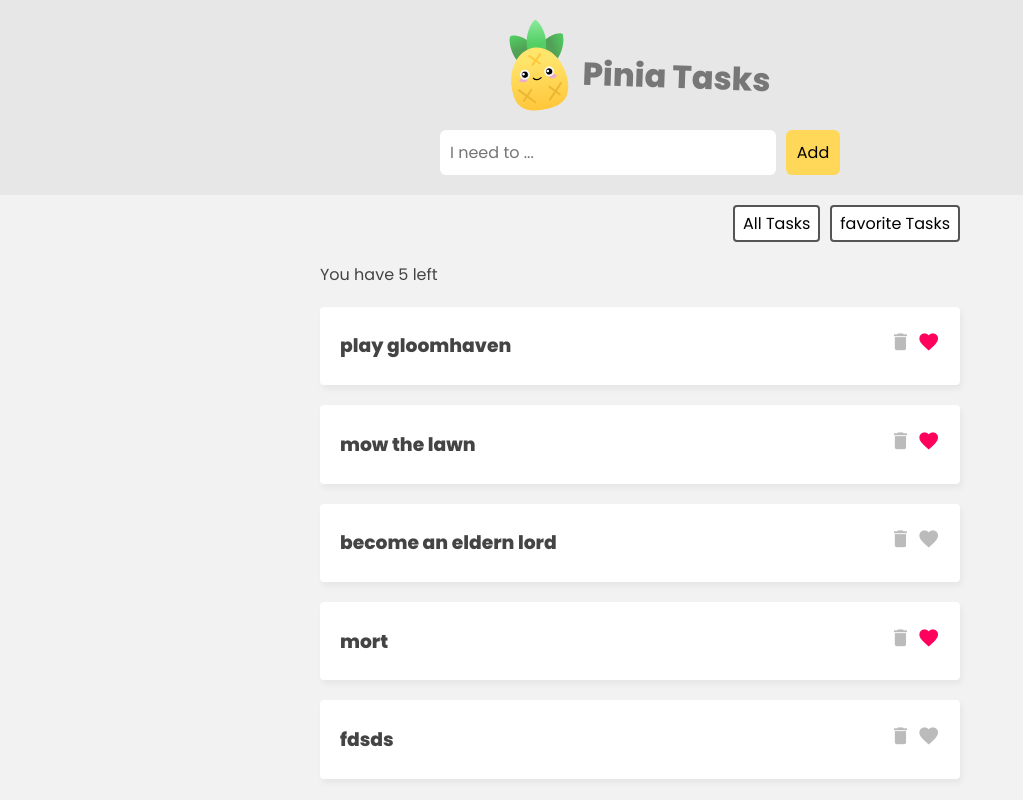
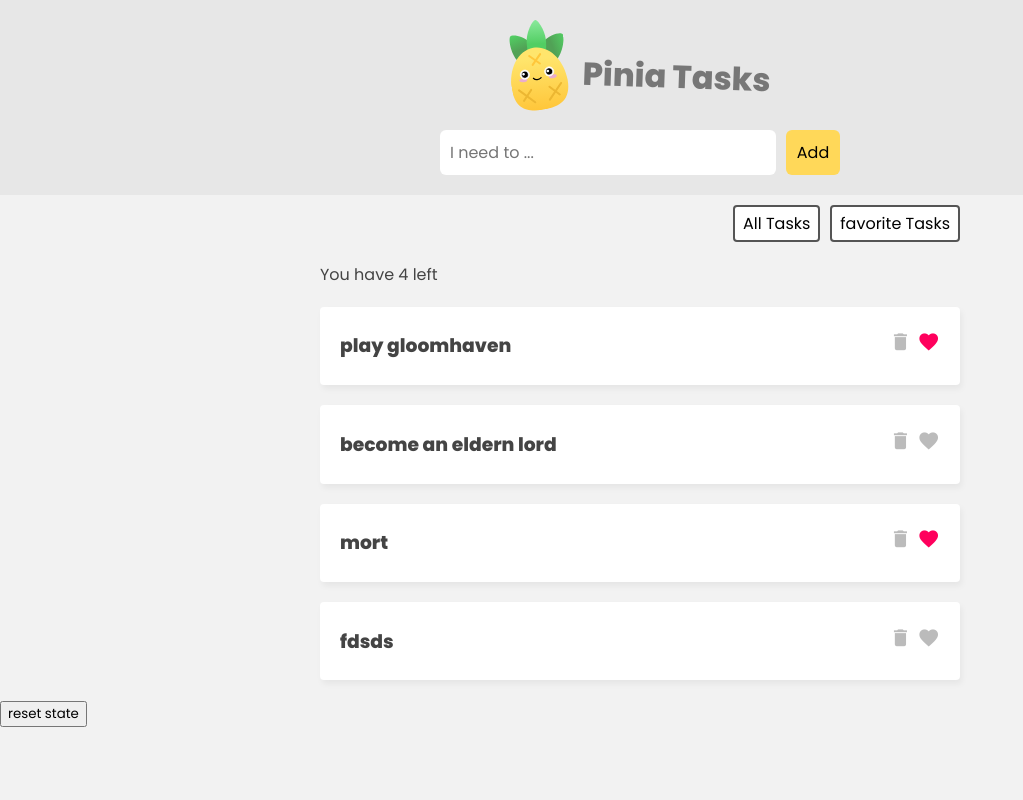
Before and after one commit to shayd2110/Vue-tut, a Vue app in the folder pinia/pinia-tasks/: page / in a window 1280 px wide. Shown: the whole page, without its empty margins (0-1023 px from the left). Built offline with nearby package versions, Linux system fonts and the light colour scheme; data requests are answered from the project's data file.

Commit message:
reset store and storeToRefs

```diff
--- a/pinia/pinia-tasks/data/db.json
+++ b/pinia/pinia-tasks/data/db.json
@@ -3,11 +3,6 @@
     {
       "id": "1",
       "title": "play gloomhaven",
-      "isFav": true
-    },
-    {
-      "id": "2",
-      "title": "mow the lawn",
       "isFav": true
     },
     {
--- a/pinia/pinia-tasks/src/App.vue
+++ b/pinia/pinia-tasks/src/App.vue
@@ -18,22 +18,26 @@
     </nav>
 
     <!-- loading -->
-    <div class="loading" v-if="taskStore.loading">Loading Tasks...</div>
+    <div class="loading" v-if="loading">Loading Tasks...</div>
 
     <!-- task list -->
     <div class="task-list" v-if="filter == 'all'">
-      <p>You have {{ taskStore.totalCnt }} left</p>
-      <div v-for="task in taskStore.tasks" :key="task.id">
+      <p>You have {{ totalCnt }} left</p>
+      <div v-for="task in tasks" :key="task.id">
         <TaskDetails :task="task" />
       </div>
     </div>
     <div class="task-list" v-if="filter == 'favs'">
-      <p>You have {{ taskStore.favCnt }} favorite tasks left</p>
+      <p>You have {{ favCnt }} favorite tasks left</p>
 
-      <div v-for="task in taskStore.favs" :key="task">
+      <div v-for="task in favs" :key="task">
         <TaskDetails :task="task" />
       </div>
     </div>
+
+    <!-- reset state -->
+
+    <button @click="taskStore.$reset">reset state</button>
   </main>
 </template>
 
@@ -42,17 +46,20 @@
 import TaskDetails from "./components/TaskDetails.vue";
 import { useTaskStore } from "./stores/TaskStore";
 import TaskForm from "./components/TaskForm.vue";
+import { storeToRefs } from "pinia";
 export default {
   components: { TaskDetails, TaskForm },
   setup() {
     const taskStore = useTaskStore();
+
+    const { tasks, loading, favs, totalCnt, favCnt } = storeToRefs(taskStore);
 
     // fetch tasks
     taskStore.getTasks();
 
     const filter = ref("all");
 
-    return { taskStore, filter };
+    return { taskStore, filter, tasks, loading, favs, totalCnt, favCnt };
   },
 };
 </script>
```
